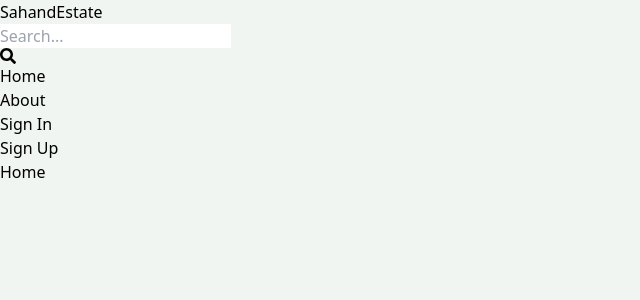
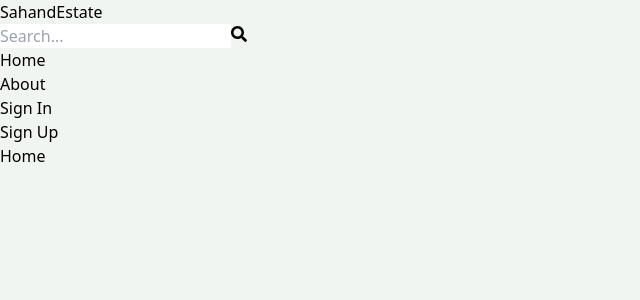
Before and after one commit to ayesha-muttalib123/mern-estate, a React (Vite) app in the folder client/: page / in a window 1280 px wide. Shown: the top 300 px of the page, without its empty margins (0-640 px from the left). Built offline with nearby package versions, Linux system fonts and the light colour scheme.

Commit message:
update header search form

```diff
--- a/client/src/componenets/Header.jsx
+++ b/client/src/componenets/Header.jsx
@@ -1,11 +1,30 @@
-import React from "react";
+import React, { useEffect, useState } from "react";
 import { FaSearch } from "react-icons/fa";
 import { Link } from "react-router-dom";
 import { useSelector } from "react-redux";
-
+import { useNavigate } from "react-router-dom";
 function Header() {
   const currentUser = useSelector((state) => state.user.currentUser);
+  const [SearchTerm,setSearchTerm]=useState()
+  const navigate=useNavigate()
 
+const handleSubmit = (e) => {
+  e.preventDefault();
+  const urlParams=new URLSearchParams(window.location.search)
+  urlParams.set('searchTerm',SearchTerm) //i.e SearchTerm=nasim
+  const searchQuery=urlParams.toString()
+  navigate(`/search?${searchQuery}`)
+}
+
+useEffect(()=>{
+  const urlParams=new URLSearchParams(location.search)
+  const searchTermFromUrl=urlParams.get('searchTerm')
+  if(searchTermFromUrl){
+    setSearchTerm(searchTermFromUrl)
+  }
+
+
+},[location.SearchTerm])
   console.log("Current User:", currentUser); // Add this line to check if currentUser is being populated correctly
 
   return (
@@ -18,13 +37,16 @@ function Header() {
         <form
           className="bg-slate-100 p-3 rounded-lg flex items-center"
           action=""
+          onClick={handleSubmit}
         >
           <input
             type="text"
             placeholder="Search... "
             className="bg-transparent focus:outline-none"
+            value={SearchTerm}
+            onChange={(e)=>setSearchTerm(e.target.value)}
           />
-          <FaSearch className="text-slate-600" />
+          <button><FaSearch className="text-slate-600" /></button>
         </form>
         <ul className="flex gap-4">
           <Link to="/">
```
